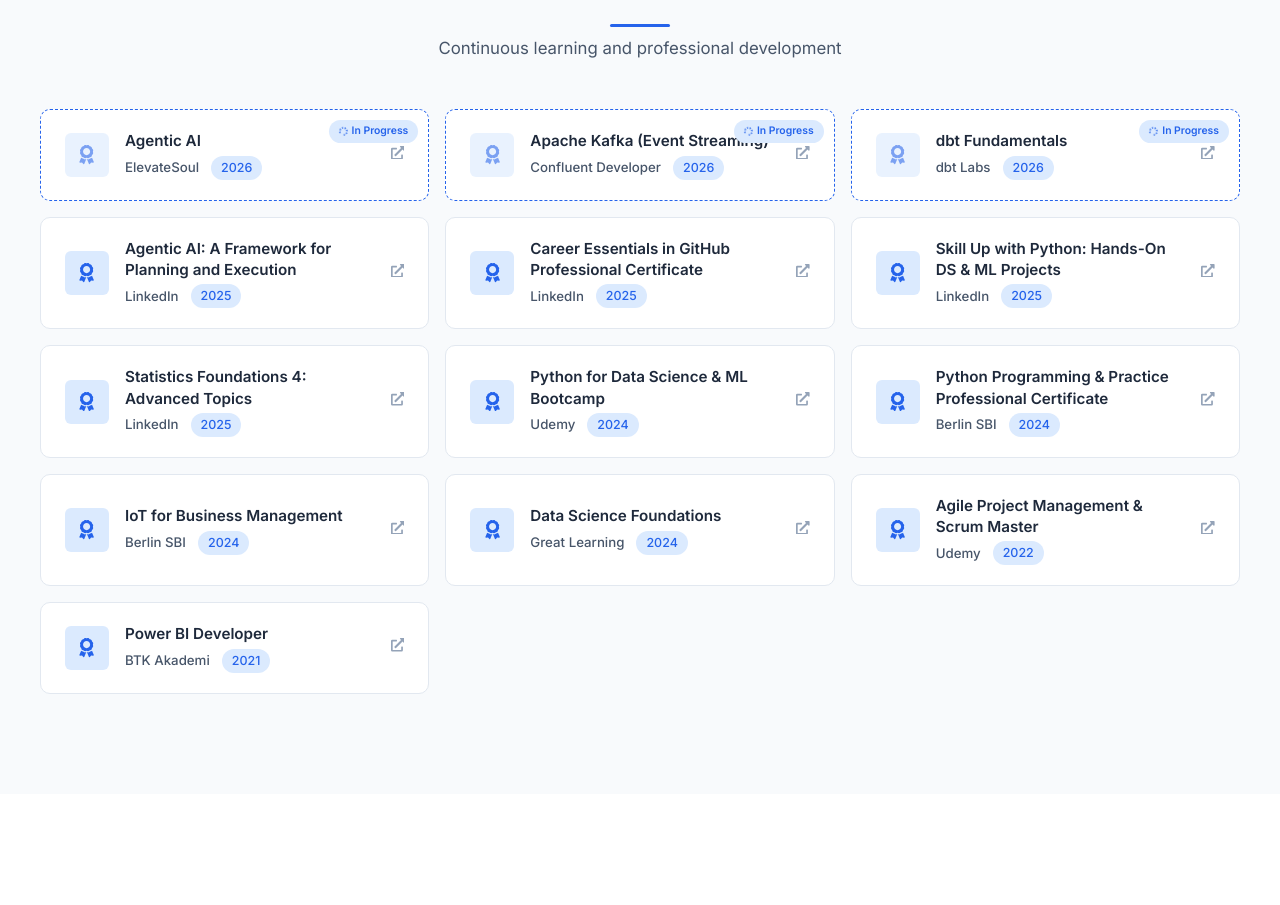
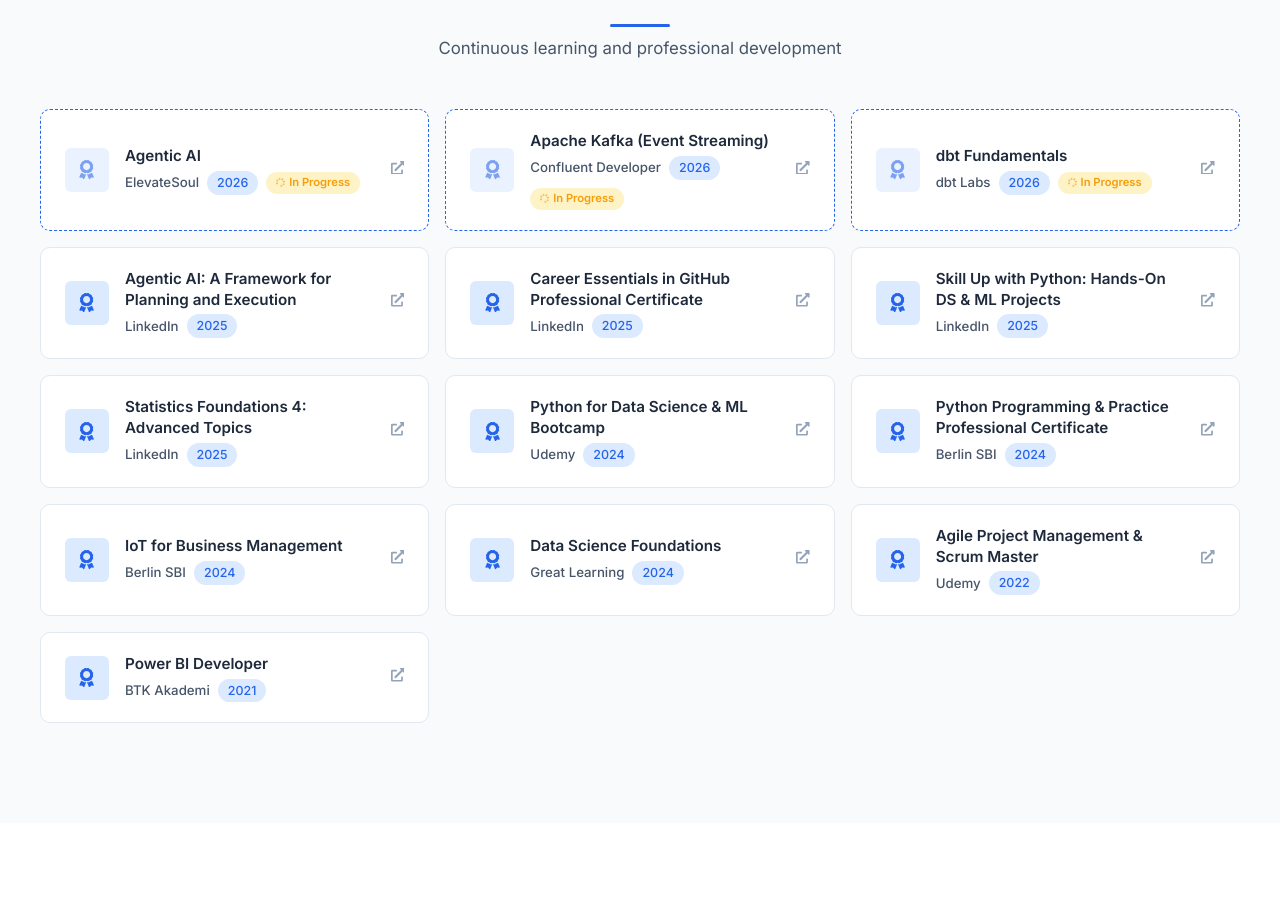
Before and after one commit to ali-baris-demirci/ali-baris-demirci.github.io, a React (Vite) app: page / in a window 1280 px wide. Shown: the part 7274-8179 px from the top of the page. Built offline with nearby package versions, Linux system fonts and the light colour scheme.

Commit message:
Fix: In Progress badge in meta row

```diff
--- a/src/components/Certifications.jsx
+++ b/src/components/Certifications.jsx
@@ -26,11 +26,6 @@
                 className={`certs__card ${isInProgress(cert) ? 'certs__card--in-progress' : ''}`}
                 key={index}
               >
-                {isInProgress(cert) && (
-                  <span className="certs__badge">
-                    <FaSpinner className="certs__badge-icon" /> In Progress
-                  </span>
-                )}
                 <div className="certs__card-icon">
                   <FaAward />
                 </div>
@@ -41,6 +36,11 @@
                     <span className="certs__card-year">
                       {isInProgress(cert) ? new Date().getFullYear() : cert.year}
                     </span>
+                    {isInProgress(cert) && (
+                      <span className="certs__badge">
+                        <FaSpinner className="certs__badge-icon" /> In Progress
+                      </span>
+                    )}
                   </div>
                 </div>
                 {cert.link && (
--- a/src/styles/Certifications.css
+++ b/src/styles/Certifications.css
@@ -55,7 +55,8 @@
 .certs__card-meta {
   display: flex;
   align-items: center;
-  gap: 12px;
+  gap: 8px;
+  flex-wrap: wrap;
 }
 
 .certs__card-provider {
@@ -84,6 +85,40 @@
   color: var(--primary);
 }
 
+/* In Progress Card */
+.certs__card--in-progress {
+  border: 1px dashed var(--primary);
+}
+
+.certs__card--in-progress .certs__card-icon {
+  color: var(--primary);
+  opacity: 0.6;
+}
+
+/* In Progress Badge */
+.certs__badge {
+  display: inline-flex;
+  align-items: center;
+  gap: 4px;
+  padding: 2px 10px;
+  font-size: 0.7rem;
+  font-weight: 600;
+  color: #f59e0b;
+  background: #fef3c7;
+  border-radius: 999px;
+  white-space: nowrap;
+}
+
+.certs__badge-icon {
+  font-size: 0.55rem;
+  animation: spin 2s linear infinite;
+}
+
+@keyframes spin {
+  from { transform: rotate(0deg); }
+  to { transform: rotate(360deg); }
+}
+
 /* ===================== */
 /*    RESPONSIVE           */
 /* ===================== */
@@ -96,42 +131,3 @@
     padding: 16px 20px;
   }
 }
-
-/* In Progress Badge */
-.certs__badge {
-  position: absolute;
-  top: 10px;
-  right: 10px;
-  display: inline-flex;
-  align-items: center;
-  gap: 4px;
-  padding: 3px 10px;
-  font-size: 0.65rem;
-  font-weight: 600;
-  color: var(--primary);
-  background: var(--primary-light);
-  border-radius: 999px;
-  white-space: nowrap;
-  z-index: 1;
-}
-
-.certs__badge-icon {
-  font-size: 0.55rem;
-  animation: spin 2s linear infinite;
-}
-
-@keyframes spin {
-  from { transform: rotate(0deg); }
-  to { transform: rotate(360deg); }
-}
-
-/* In Progress Card Style */
-.certs__card--in-progress {
-  border: 1px dashed var(--primary);
-  position: relative;
-}
-
-.certs__card--in-progress .certs__card-icon {
-  color: var(--primary);
-  opacity: 0.6;
-}
```
